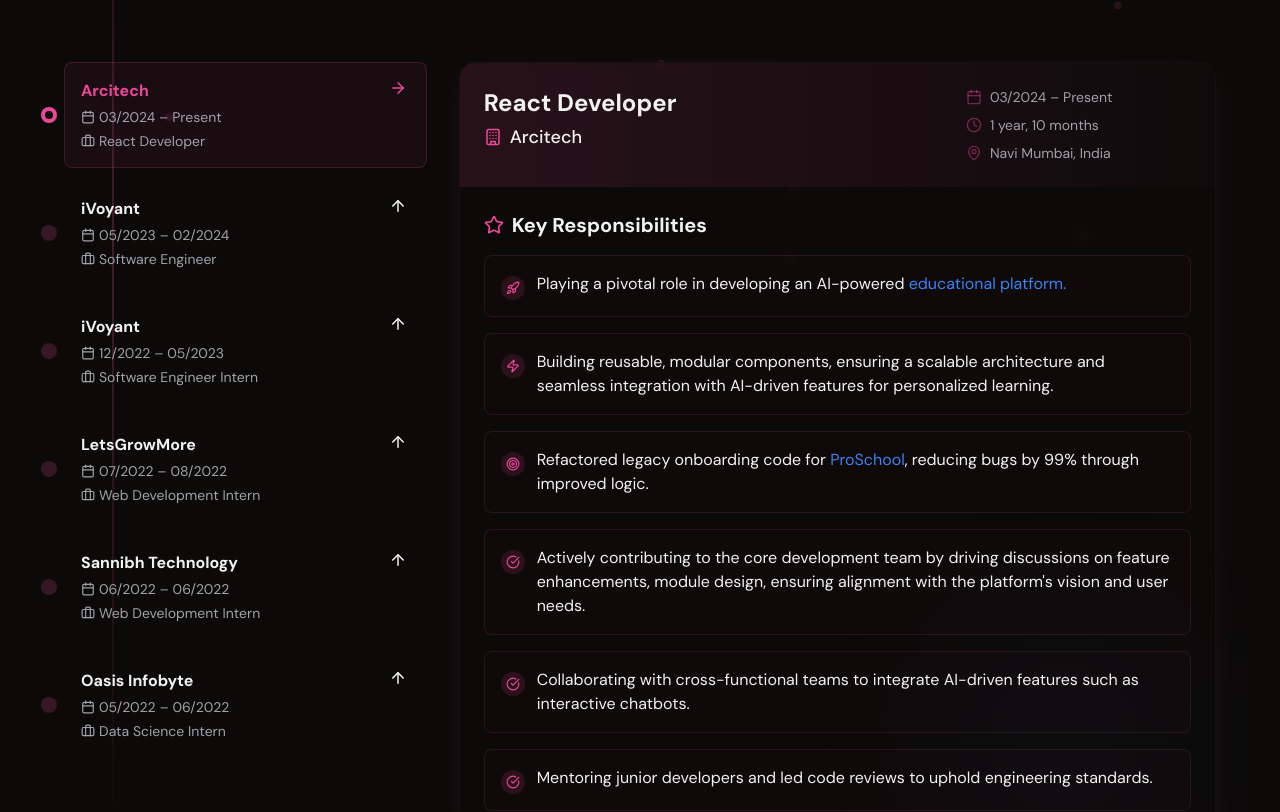
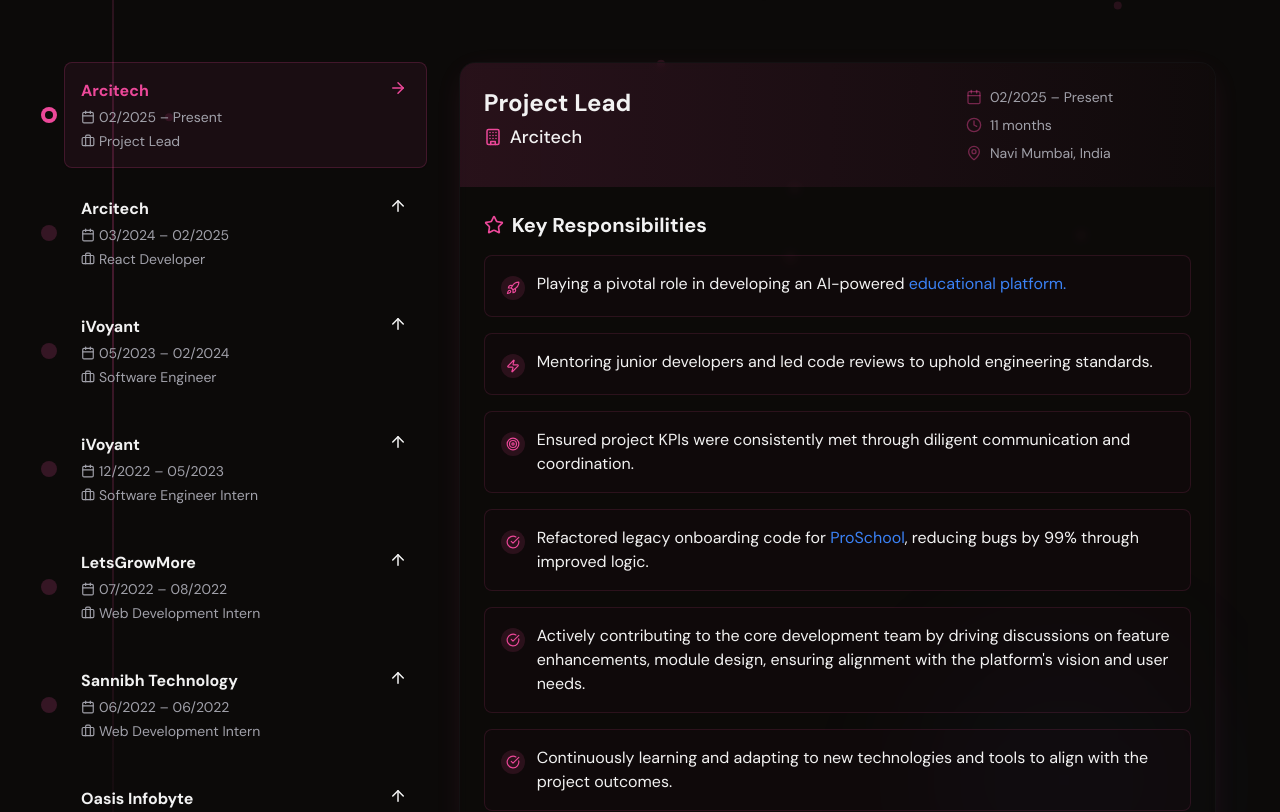
Before and after one commit to Shivamjain2204/shivam-portfolio, a React (Vite) app: page / in a window 1280 px wide. Shown: the part 3840-4652 px from the top of the page. Built offline with nearby package versions, Linux system fonts and the light colour scheme.

Commit message:
Experience updated

```diff
--- a/src/components/Experience.tsx
+++ b/src/components/Experience.tsx
@@ -41,19 +41,39 @@ const experiences = [
   {
     id: "arcitech",
     company: "Arcitech",
-    title: "React Developer",
-    period: "03/2024 – Present",
-    startDate: "02/2024",
+    title: "Project Lead",
+    period: "02/2025 – Present",
+    startDate: "01/2025",
     endDate: "Present",
     location: "Navi Mumbai, India",
     isInternship: false,
     responsibilities: [
       <>Playing a pivotal role in developing an AI-powered <a href="https://proschool.ai/" target="_blank" rel="noopener noreferrer" className="text-primary hover:underline">educational platform.</a></>,
-      <>Building reusable, modular components, ensuring a scalable architecture and seamless integration with AI-driven features for personalized learning.</>,
+      <>Mentoring junior developers and led code reviews to uphold engineering standards.</>,
+      <>Ensured project KPIs were consistently met through diligent communication and coordination.</>,
       <>Refactored legacy onboarding code for <a href="https://proschool.ai/" target="_blank" rel="noopener noreferrer" className="text-primary hover:underline">ProSchool</a>, reducing bugs by 99% through improved logic.</>,
       <>Actively contributing to the core development team by driving discussions on feature enhancements, module design, ensuring alignment with the platform's vision and user needs.</>,
+      <>Continuously learning and adapting to new technologies and tools to align with the project outcomes.</>,
+      // <> Mentoring junior developers and led code reviews to uphold engineering standards.</>,
+      // "Enhanced SDK accessibility and globalization via ARIA, test IDs, and internalization.",
+      // "Implemented in-product Video Trimming Editor."
+    ]
+  },
+  {
+    id: "arcitech-react",
+    company: "Arcitech",
+    title: "React Developer",
+    period: "03/2024 – 02/2025",
+    startDate: "02/2024",
+    endDate: "02/2025",
+    location: "Navi Mumbai, India",
+    isInternship: false,
+    responsibilities: [
+      <>Playing a pivotal role in developing an AI-powered <a href="https://proschool.ai/" target="_blank" rel="noopener noreferrer" className="text-primary hover:underline">educational platform.</a></>,
+      <>Building reusable, modular components, ensuring a scalable architecture and seamless integration with AI-driven features for personalized learning.</>,
+      <>Actively contributing to the core development team by driving discussions on feature enhancements, module design, ensuring alignment with the platform's vision and user needs.</>,
       <>Collaborating with cross-functional teams to integrate AI-driven features such as interactive chatbots.</>,
-      <> Mentoring junior developers and led code reviews to uphold engineering standards.</>,
+      // <> Mentoring junior developers and led code reviews to uphold engineering standards.</>,
       // "Enhanced SDK accessibility and globalization via ARIA, test IDs, and internalization.",
       // "Implemented in-product Video Trimming Editor."
     ]
```
